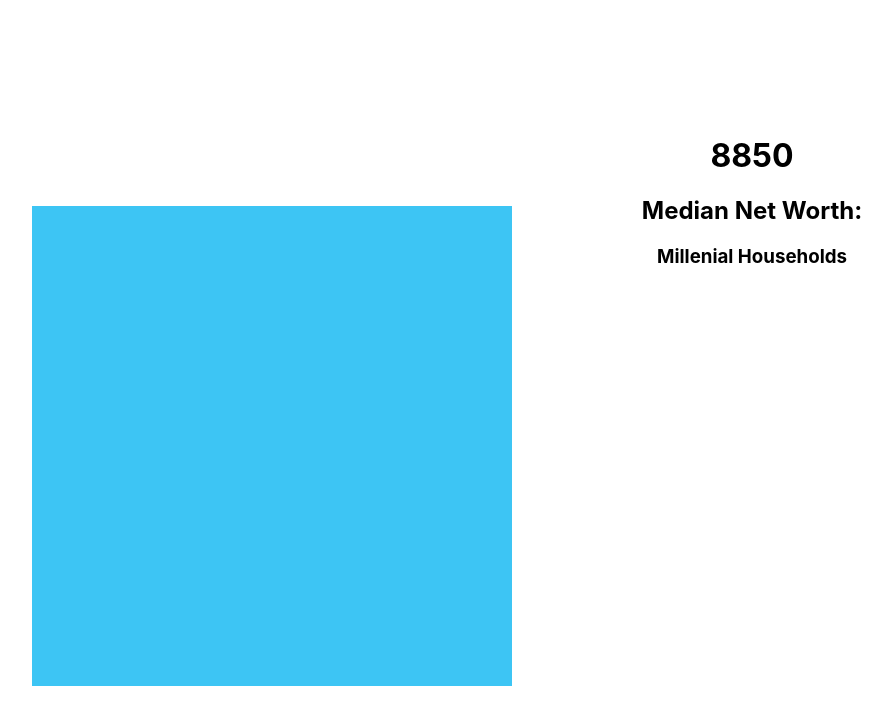
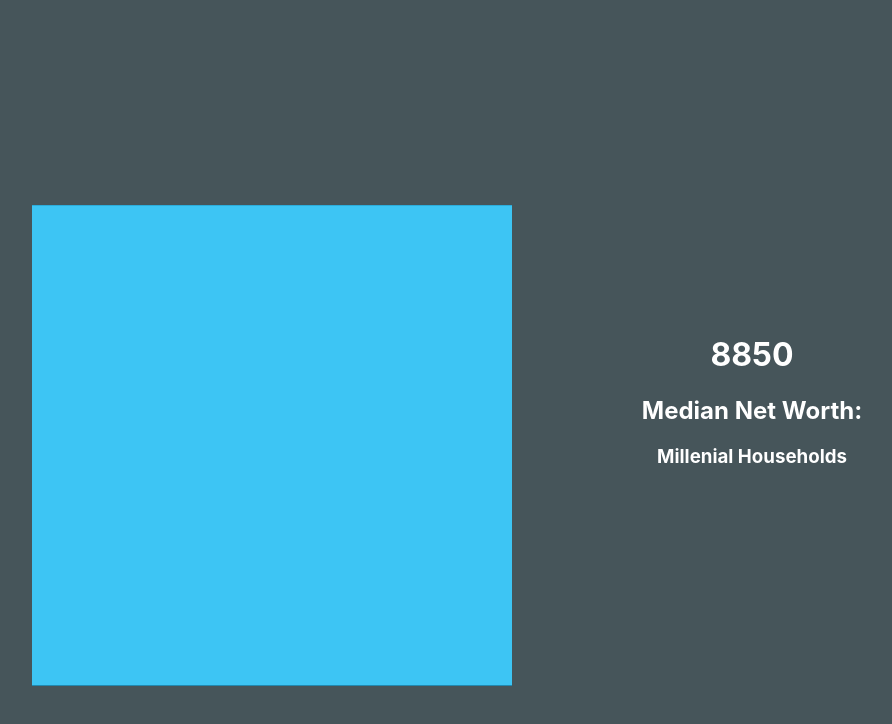
Before and after one commit to berrutti/comparing-numbers, a React (Create React App) app: page / in a window 1280 px wide. Shown: the top 724 px of the page, without its empty margins (128-1020 px from the left). Built offline with nearby package versions, Linux system fonts and the light colour scheme.

Commit message:
Clean code

```diff
--- a/src/App.css
+++ b/src/App.css
@@ -1,5 +1,7 @@
 .App {
   text-align: center;
+  background-color: #46555A;
+  z-index: -999;
 }
 
 .grid-container {
@@ -14,12 +16,28 @@
 .squares {
   position: relative;
   grid-area: squares;
+  top: 50%;
+  -ms-transform: translateY(-50%);
+  transform: translateY(-50%);
 }
 
 .data {
   position: relative;
   grid-area: data;
+  color: white;
 }
+
+.elements {
+  margin: 0;
+  position: absolute;
+  top: 50%;
+  width: 100%;
+  -ms-transform: translateY(-50%);
+  transform: translateY(-50%);
+  align-content: center;
+}
+
+
 
 .square {
   position: absolute;
--- a/src/components/Data.jsx
+++ b/src/components/Data.jsx
@@ -1,11 +1,13 @@
 import React from 'react';
 
-function Data({squaresData, index}) {
+function Data({ squaresData, index }) {
     return (
         <div className="data">
-            <h1>{squaresData[index].number}</h1>
-            <h2>{squaresData[index].title}</h2>
-            <h3>{squaresData[index].subtitle}</h3>
+            <div className="elements">
+                <h1>{squaresData[index].number}</h1>
+                <h2>{squaresData[index].title}</h2>
+                <h3>{squaresData[index].subtitle}</h3>
+            </div>
         </div>
     );
 }
--- a/src/components/Square.jsx
+++ b/src/components/Square.jsx
@@ -4,14 +4,12 @@ import React from 'react';
 import { useSpring, animated, config } from 'react-spring';
 
 function Square({ maxSquareSize, squareData, square, selectedSquare, mapIndex }) {
-
     const percentage = square.number / squareData[selectedSquare].number;
     const size = maxSquareSize * percentage;
-    console.log(maxSquareSize);
     const props = useSpring({
         maxWidth: `${maxSquareSize}px`,
         maxHeight: `${maxSquareSize}px`,
-        zIndex: -mapIndex,
+        zIndex: squareData.length - mapIndex,
         backgroundColor: square.color,
         width: `${size}px`,
         height: `${size}px`,
```
Also changed, not shown: src/App.js (+8 -1 lines).
